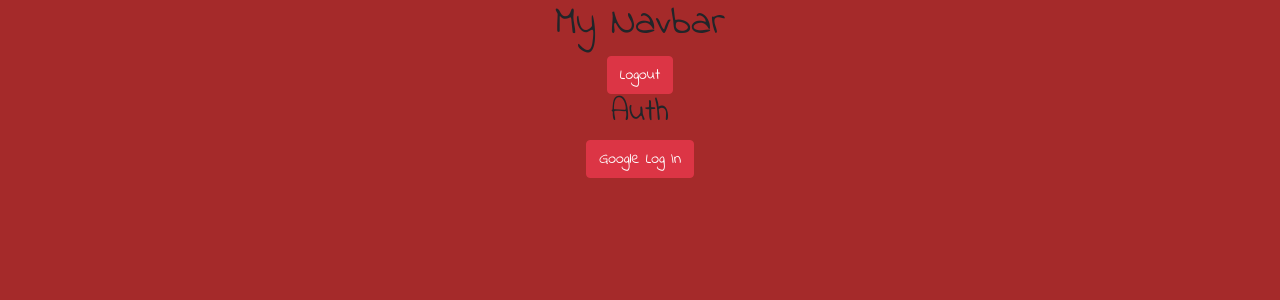
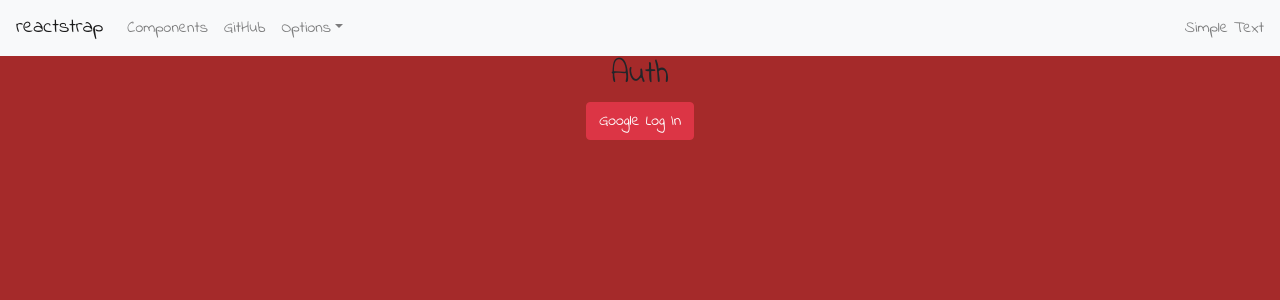
Before and after one commit to wcampbell91/birb-watcher, a React (Create React App) app: page /auth in a window 1280 px wide. Shown: the top 300 px of the page. Built offline with nearby package versions, Linux system fonts and the light colour scheme; no server answers.

Commit message:
added react strap navbar using hooks!

```diff
--- a/package.json
+++ b/package.json
@@ -14,7 +14,8 @@
     "react": "^16.13.1",
     "react-dom": "^16.13.1",
     "react-router-dom": "^5.2.0",
-    "react-scripts": "3.4.1"
+    "react-scripts": "3.4.1",
+    "reactstrap": "^8.5.1"
   },
   "scripts": {
     "start": "react-scripts start",
--- a/src/components/pages/MyNavbar/MyNavbar.js
+++ b/src/components/pages/MyNavbar/MyNavbar.js
@@ -1,17 +1,69 @@
-import React from 'react';
+import React, { useState } from 'react';
+import {
+  Collapse,
+  Navbar,
+  NavbarToggler,
+  NavbarBrand,
+  Nav,
+  NavItem,
+  NavLink,
+  UncontrolledDropdown,
+  DropdownToggle,
+  DropdownMenu,
+  DropdownItem,
+  NavbarText,
+} from 'reactstrap';
 import firebase from 'firebase/app';
 import 'firebase/auth';
 
-const MyNavbar = () => {
+const MyNavbar = (props) => {
+  const [isOpen, setIsOpen] = useState(false);
+
+  const toggle = () => setIsOpen(!isOpen);
+
   const logMeOut = (e) => {
     e.preventDefault();
     firebase.auth().signOut();
   };
 
   return (
-    <div className="MyNavbar">
-      <h1>My Navbar</h1>
-      <button className="btn btn-danger" onClick={logMeOut}> Logout</button>
+    // <div className="MyNavbar">
+    //   <h1>My Navbar</h1>
+    //   <button className="btn btn-danger" onClick={logMeOut}> Logout</button>
+    // </div>
+    <div>
+      <Navbar color="light" light expand="md">
+        <NavbarBrand href="/">reactstrap</NavbarBrand>
+        <NavbarToggler onClick={toggle} />
+        <Collapse isOpen={isOpen} navbar>
+          <Nav className="mr-auto" navbar>
+            <NavItem>
+              <NavLink href="/components/">Components</NavLink>
+            </NavItem>
+            <NavItem>
+              <NavLink href="https://github.com/reactstrap/reactstrap">GitHub</NavLink>
+            </NavItem>
+            <UncontrolledDropdown nav inNavbar>
+              <DropdownToggle nav caret>
+                Options
+              </DropdownToggle>
+              <DropdownMenu right>
+                <DropdownItem>
+                  Option 1
+                </DropdownItem>
+                <DropdownItem>
+                  Option 2
+                </DropdownItem>
+                <DropdownItem divider />
+                <DropdownItem>
+                  Reset
+                </DropdownItem>
+              </DropdownMenu>
+            </UncontrolledDropdown>
+          </Nav>
+          <NavbarText>Simple Text</NavbarText>
+        </Collapse>
+      </Navbar>
     </div>
   );
 };
```
Also changed, not shown: 1 other file (tests, documents, lock files or other folders).
